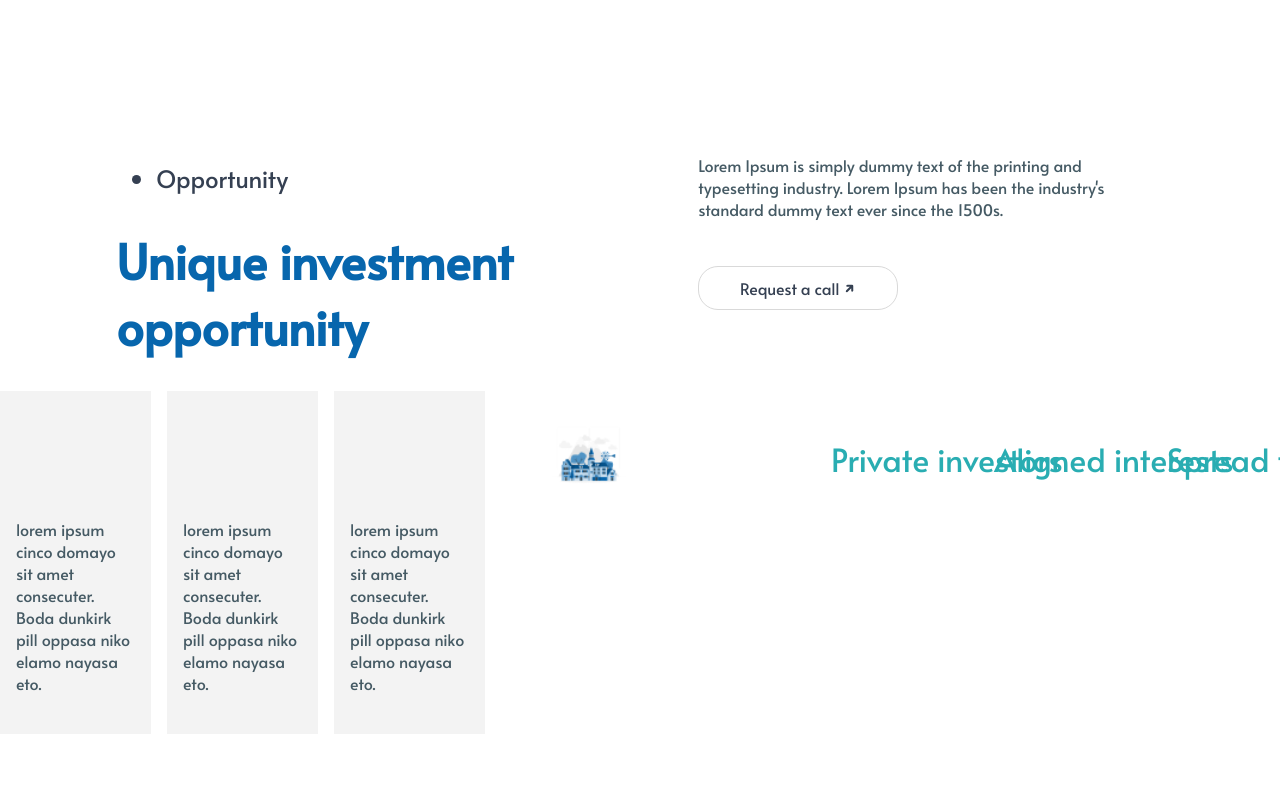
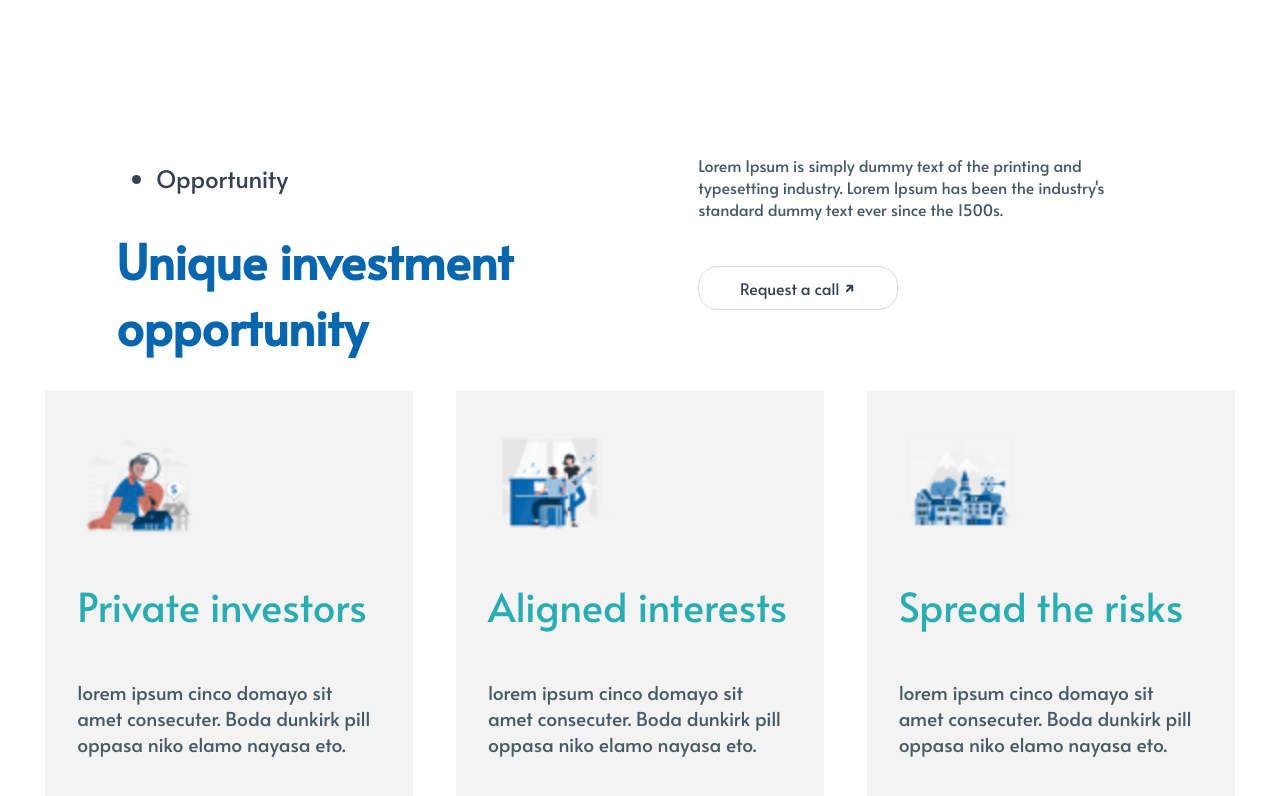
Before and after one commit to arundhati-work/mozaic, a React (Create React App) app: page / in a window 1280 px wide. Shown: the part 1018-1814 px from the top of the page. Built offline with nearby package versions, Linux system fonts and the light colour scheme.

Commit message:
opportunity

```diff
--- a/src/styles/Opportunity.css
+++ b/src/styles/Opportunity.css
@@ -2,6 +2,7 @@
     display: grid;
     grid-template-columns: 0.5fr 5fr 0.5fr;
     grid-template-rows: 1fr auto;
+    justify-items: center;
 }
 
 .opportunity .text-container{
@@ -53,7 +54,7 @@
 }
 
 
-@media screen and (min-width: 1024px) {
+@media screen and (min-width: 900px) {
 
     .opportunity{
         grid-template-rows: 1fr auto;
@@ -89,9 +90,12 @@
     }
 
     .opportunity .cards-container{
+        width: 95vw;
         grid-row: 2/3;
+        grid-column: 2/3;
         display: flex;
+        justify-content: space-around;
+        align-self: center;
     }
 
-
 }
--- a/src/styles/OpportunityCard.css
+++ b/src/styles/OpportunityCard.css
@@ -34,12 +34,34 @@
 .op-card .text-container{
     grid-column: 2/5;
     grid-row: 2/3;
-    color: #455A64
+    color: #455A64;
 }
 
-@media screen and (min-width:1024px){
+@media screen and (min-width:900px){
+
     .op-card{
-        width: 3%;
+        padding: 2rem;
+        display: flex;
+        flex-direction: column;
+        width: 25%;
+        align-items: flex-start;
+    }
+
+    .op-card .text-container{
+        width: 100%;
+        display: flex;
+    }
+
+    .op-card .image-container img{
+        width: 200%;
         height: auto;
     }
+
+    .op-card .header-container h1{
+        font-size: 250%;
+    }
+
+    .op-card .text-container p{
+        font-size: larger;
+    }
 }
```
